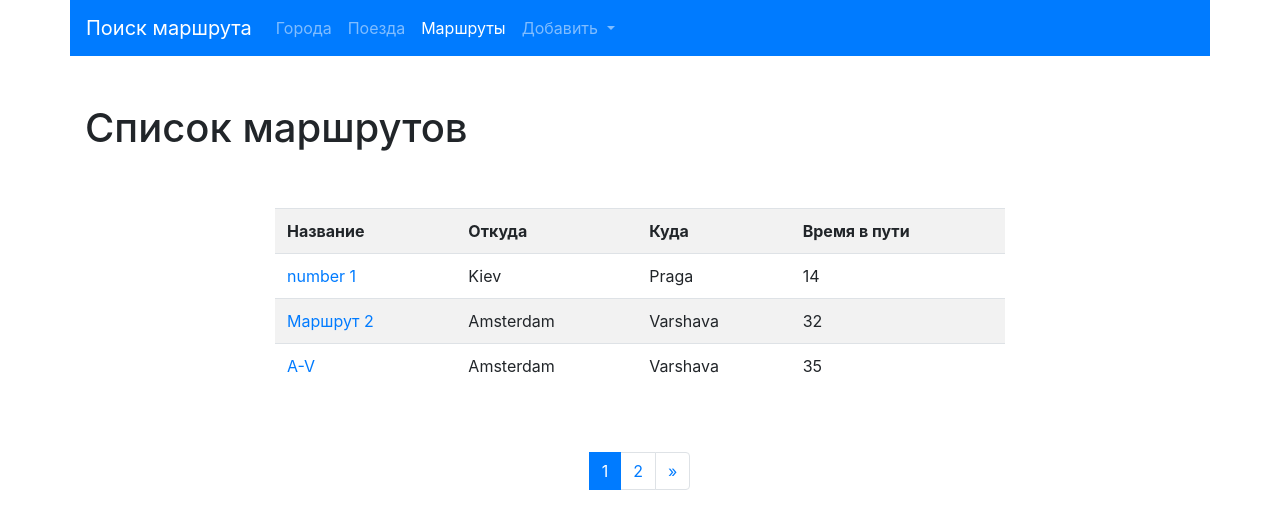
After one commit to Aleshichev/find-route, a Django app: page /list/ in a window 1280 px wide. The commit adds this page. Shown: the top 529 px of the page. Run offline with Django 4.2, Linux system fonts and the light colour scheme; data comes from the database, SQL or seed files in the repository; parts of the project's set-up code (start-up, migrations or seed data) failed here and were passed over; some libraries are stand-ins or nearby versions.

Commit message:
отображение маршрутов

```diff
--- /dev/null
+++ b/src/routes/templates/routes/list.html
@@ -0,0 +1,57 @@
+{% extends 'base.html' %}
+{% block title %} Список маршрутов {% endblock %}
+{% block content %}
+<h1>Список маршрутов</h1>
+<div class="row">
+    <div class="col-md-8 mx-auto my-5">
+        <table class="table table-striped">
+            <tr>
+                <th>Название</th>
+                <th>Откуда</th>
+                <th>Куда</th>
+                <th>Время в пути</th>
+            </tr>
+            {% for object in page_obj %}
+            <tr>
+                <td>
+                     <a href="{% url 'detail' pk=object.pk %}">{{ object.name }}</a>
+                </td>
+                <td>{{ object.from_city }}</td>
+                <td>{{ object.to_city }}</td>
+                <td>{{ object.travel_times }}</td>
+
+            </tr>
+        {% endfor %}
+            </table>
+    </div>
+</div>
+
+<nav aria-label="Page navigation example">
+  <ul class="pagination justify-content-center">
+    <li class="page-item">
+            {% if page_obj.has_previous %}
+                  <a class="page-link"href="?page={{ page_obj.previous_page_number }}" arial-label="Previous">
+        <span aria-hidden="true">&laquo;</span>
+                </a>
+        {% endif %}
+
+    </li>
+      {% for page in page_obj.paginator.page_range%}
+
+          <li class="page-item {% if page == page_obj.number %} active {% endif %}">
+              <a class="page-link" href="?page={{page}}">
+                  {{ page }}
+              </a>
+          </li>
+      {% endfor %}
+
+    <li class="page-item">
+        {% if page_obj.has_next %}
+            <a class="page-link" href="?page={{ page_obj.paginator.num_pages }}" arial-label="Next">
+        <span aria-hidden="true">&raquo;</span></a>
+        {% endif %}
+    </li>
+  </ul>
+</nav>
+
+{% endblock %}
--- a/src/routes/views.py
+++ b/src/routes/views.py
@@ -1,9 +1,11 @@
 from django.contrib import messages
 from django.shortcuts import render, redirect
+from django.views.generic import ListView, DetailView
 
 from cities.models import City
 from routes.forms import RouteForm, RouteModelForm
 # Create your views here.
+from routes.models import Route
 from routes.utils import get_routes
 from trains.models import Train
 
@@ -64,3 +66,12 @@ def save_route(request):
     else:
         messages.error(request, 'Невозможно сохранить несуществующий маршрут')
         return redirect('/')
+
+class RouteistView(ListView):
+    paginate_by = 3
+    model = Route
+    template_name = 'routes/list.html'
+
+class RouteDetailView(DetailView):
+    queryset = Route.objects.all()
+    template_name = 'routes/detail.html'
--- a/src/templates/base.html
+++ b/src/templates/base.html
@@ -2,8 +2,11 @@
 {% url 'cities:create' as cities_create_url%}
 {% url 'trains:home' as trains_home_url%}
 {% url 'trains:create' as trains_create_url%}
+{% url 'list' as route_list %}
+{% url 'detail' as route_detail %}
 
-<!doctype html>
+
+
 <html lang="en">
   <head>
     <!-- Required meta tags -->
@@ -32,7 +35,7 @@
         <a class="nav-link {% if request.path == trains_home_url %} active {% endif %}" href="{% url 'trains:home' %}">Поезда</a>
       </li>
       <li class="nav-item">
-        <a class="nav-link" href="#">Pricing</a>
+        <a class="nav-link {% if request.path == route_list or request.path == route_detail %}active{% endif %}" href="{% url 'list'%}">Маршруты</a>
       </li>
       <li class="nav-item dropdown">
         <a class="nav-link dropdown-toggle  {% if request.path == cities_create_url or request.path == trains_create_url%}active{% endif %}" href="#" role="button" data-toggle="dropdown" aria-expanded="false">
@@ -47,36 +50,6 @@
   </div>
 </nav>
 
-<!--  <nav class="navbar navbar-expand-lg navbar-dark bg-primary container">-->
-<!--  <div class="container-fluid">-->
-<!--    <a class="navbar-brand" href="{% url 'home' %}">FindRoute</a>-->
-<!--    <button class="navbar-toggler" type="button" data-bs-toggle="collapse" data-bs-target="#navbarNavDropdown" aria-controls="navbarNavDropdown" aria-expanded="false" aria-label="Toggle navigation">-->
-<!--      <span class="navbar-toggler-icon"></span>-->
-<!--    </button>-->
-<!--    <div class="collapse navbar-collapse" id="navbarNavDropdown">-->
-<!--      <ul class="navbar-nav ">-->
-<!--        <li class="nav-item">-->
-<!--          <a class="nav-link {% if request.path == cities_home_url%}active{% endif %} " aria-current="page" href="{% url 'cities:home' %}">Города</a>-->
-<!--        </li>-->
-<!--        <li class="nav-item ">-->
-<!--          <a class="nav-link {% if request.path == trains_home_url %} active {% endif %} " href="{% url 'trains:home' %}">Поезда</a>-->
-<!--        </li>-->
-<!--        <li class="nav-item">-->
-<!--          <a class="nav-link" href="#">Pricing</a>-->
-<!--        </li>-->
-<!--        <li class="nav-item dropdown">-->
-<!--          <a class="nav-link dropdown-toggle  {% if request.path == cities_create_url or request.path == trains_create_url%}active{% endif %}" href="#" id="navbarDropdownMenuLink" role="button" data-bs-toggle="dropdown" aria-expanded="false">-->
-<!--            Добавить-->
-<!--          </a>-->
-<!--          <ul class="dropdown-menu" aria-labelledby="navbarDropdownMenuLink">-->
-<!--            <li><a class="dropdown-item" href="{% url 'cities:create' %}">Новый город</a></li>-->
-<!--            <li><a class="dropdown-item" href="{% url 'trains:create' %}">Новый поезд</a></li>-->
-<!--          </ul>-->
-<!--        </li>-->
-<!--      </ul>-->
-<!--    </div>-->
-<!--  </div>-->
-<!--</nav>-->
   <div class="container">
     <div class="row">
       <div class="col-md-8 mx-auto my-4">
--- a/src/travel/urls.py
+++ b/src/travel/urls.py
@@ -16,7 +16,7 @@ Including another URLconf
 from django.contrib import admin
 from django.urls import path, include
 
-from routes.views import home, find_routes, add_route, save_route
+from routes.views import home, find_routes, add_route, save_route, RouteistView, RouteDetailView
 
 urlpatterns = [
     path('admin/', admin.site.urls),
@@ -26,5 +26,7 @@ urlpatterns = [
     path('find_routes/', find_routes, name='find_routes'),
     path('add_route/', add_route, name='add_route'),
     path('save_route/', save_route, name='save_route'),
+    path('list/', RouteistView.as_view(), name='list'),
+    path('detail/<int:pk>/', RouteDetailView.as_view(), name='detail'),
 
 ]
```
Also changed, not shown: src/routes/templates/routes/detail.html (added, +31 -0 lines).
